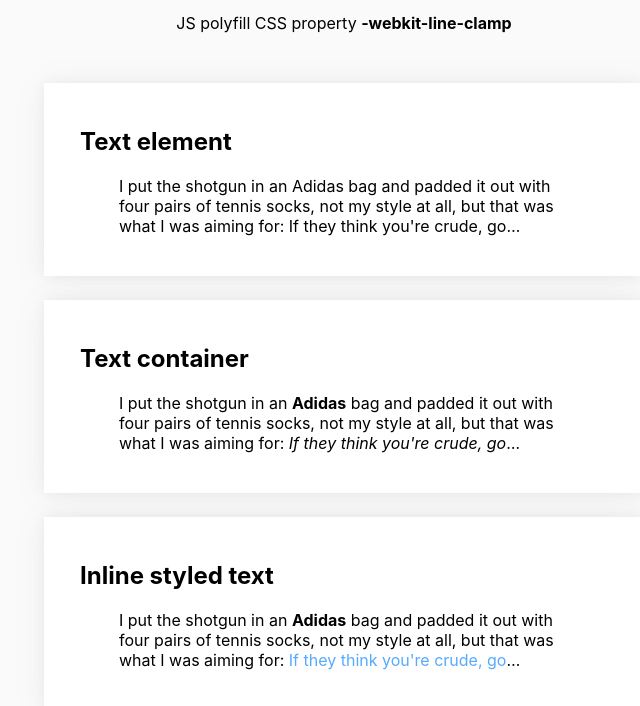
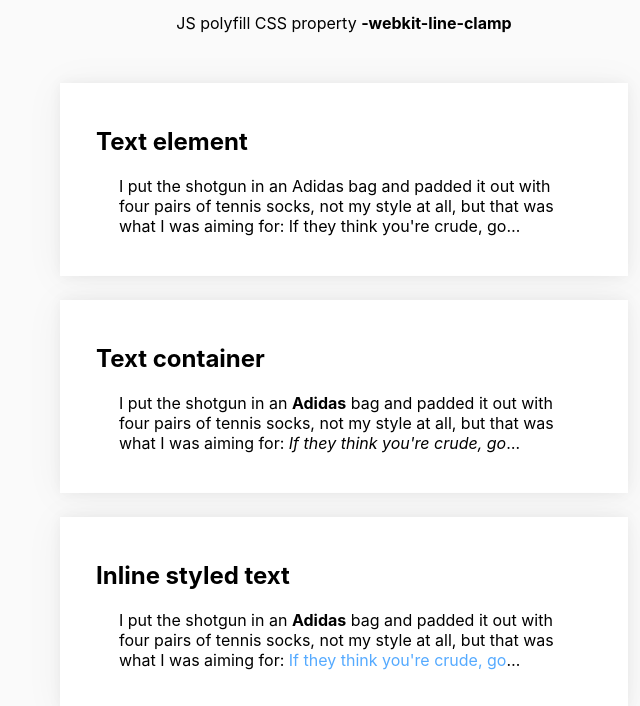
Before and after one commit to LeMarck/webkit-line-clamp, a website: page index.html in a window 1280 px wide. Shown: the part 94-800 px from the top of the page, without its empty margins (296-936 px from the left). Drawn offline with Linux system fonts and the light colour scheme.

```diff
--- a/package.json
+++ b/package.json
@@ -27,6 +27,6 @@
     "polyfill"
   ],
   "devDependencies": {
-    "eslint": "^6.1.0"
+    "eslint": "^6.2.2"
   }
 }
--- a/style.css
+++ b/style.css
@@ -21,6 +21,8 @@
     display: block;
     max-width: 600px;
     margin: 50px auto 0;
+    padding: 0 16px;
+    box-sizing: border-box;
 }
 
 .section {
```
Also changed, not shown: CHANGELOG.md (added), README.md, 1 other file.
